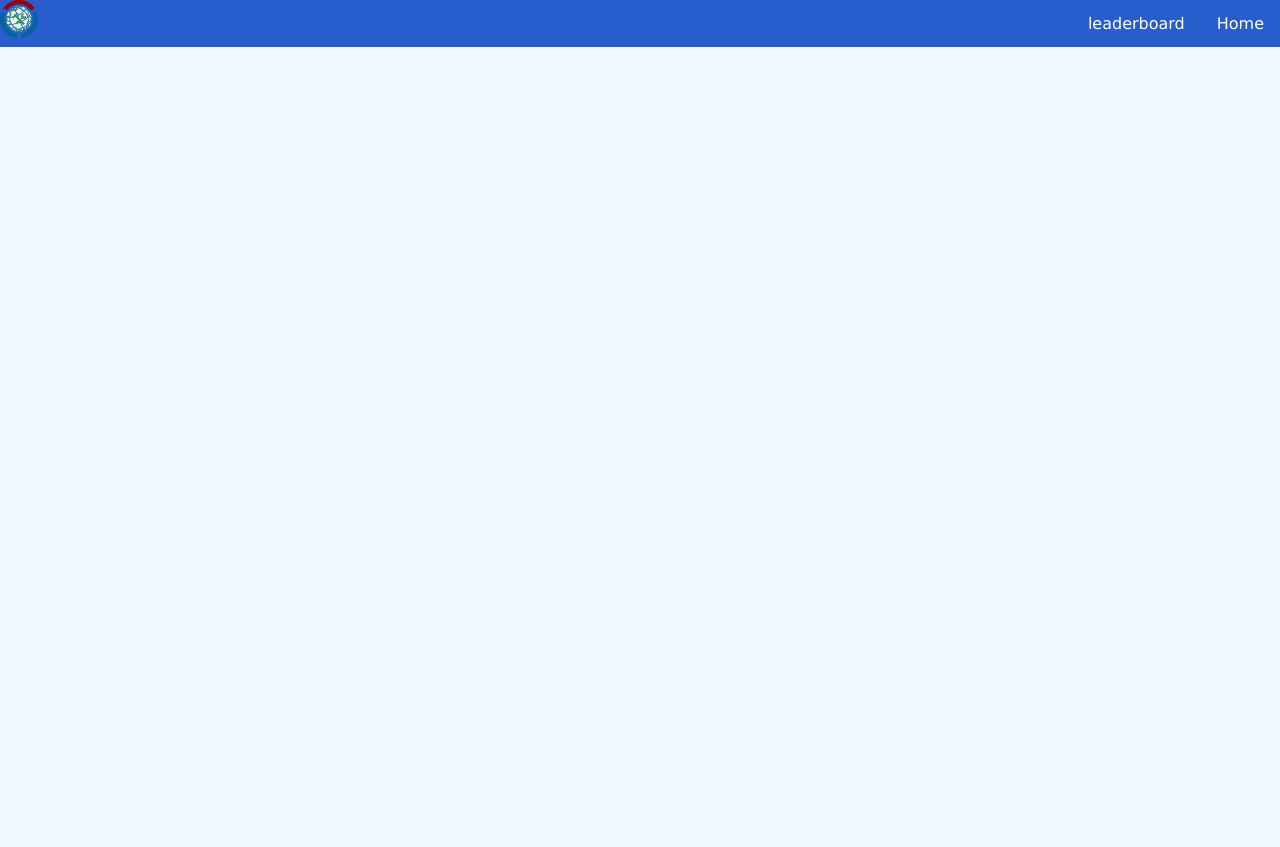
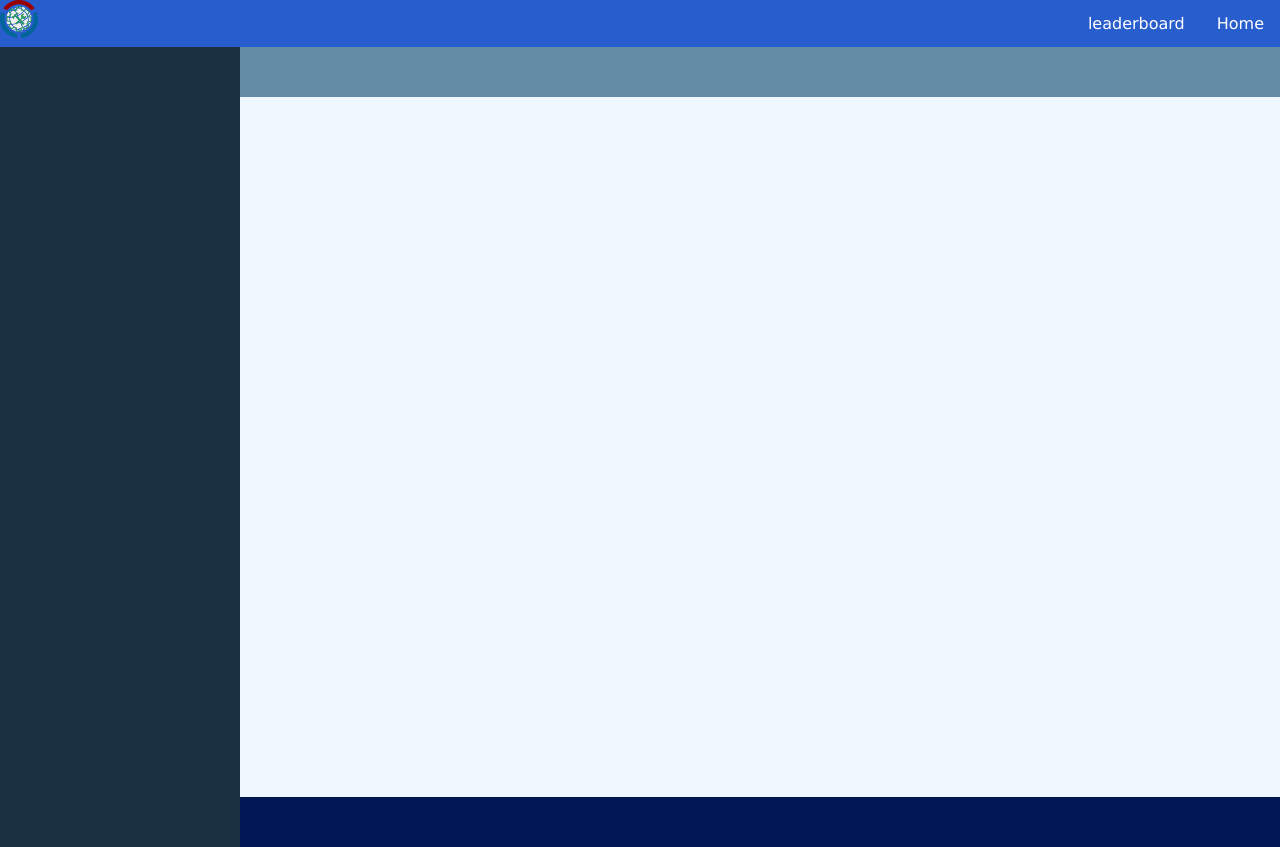
Before and after one commit to Princeadxisrael/Incite, a plain HTML site: page records.html in a window 1280 px wide. Before the commit the page ends 800 px from the top, so only its background shows below. Drawn offline with Linux system fonts and the light colour scheme.

Commit message:
Added Grid Containers for DAshboard Grid containers added, grid contaiers styled bug:none

```diff
--- a/homepagestyle.css
+++ b/homepagestyle.css
@@ -1,3 +1,7 @@
+* {
+  margin: 0;
+  padding: 0;
+}
 body {
   margin-top: 0px;
   padding: 0px;
@@ -7,14 +11,9 @@ body {
 button {
   padding: 5px;
   width: 150px;
-
   float: center;
   margin-left: 350px;
 }
-
-/* .homepagedesign {
-  background-color: rgb(81, 236, 10);
-} */
 
 .firstheading {
   margin-top: 0px;
@@ -22,21 +21,6 @@ button {
   font-size: 70px;
   color: rgb(21, 143, 5);
 }
-
-/* .leaderboard {
-  border: none;
-  padding: 0.5rem 2rem;
-  /* font-size: 1.6rem; */
-/*
-  font-family: inherit;
-  text-align: left;
-  width: 12rem;
-  border-radius: 10rem;
-  margin-left: 60rem;
-  color: inherit;
-  border: 1px solid #fff;
-  transition: all 0.3s;
-} */
 
 input {
   height: 30px;
@@ -73,10 +57,6 @@ button a:hover {
   color: rgb(40, 93, 206);
 }
 
-/* button :hover {
-  color: hotpink;
-} */
-
 .endingComment {
   align-items: center;
   justify-content: center;
@@ -84,9 +64,6 @@ button a:hover {
   margin-top: 50px;
 }
 
-/* .navigationbar {
-  position: relative;
-} */
 nav ul {
   list-style-type: none;
   margin: 0;
--- a/records.css
+++ b/records.css
@@ -40,3 +40,37 @@ li a {
   padding: 14px 16px;
   text-decoration: none;
 }
+
+/* give grid parameters to parent grid-container */
+.grid-container {
+  display: grid;
+  grid-template-columns: 240px 1fr;
+  grid-template-rows: 50px 1fr 50px;
+  grid-template-areas:
+    "sidebar header"
+    "sidebar main"
+    "sidebar footer";
+  height: 100vh;
+}
+/* give chiled elemennt grid names */
+
+.header {
+  grid-area: header;
+  background-color: #648ca6;
+  display: flex;
+  align-items: center;
+  justify-content: space-between;
+  padding: 0, 16px;
+}
+.sidebar {
+  grid-area: sidebar;
+  background-color: #1b3141;
+}
+.main {
+  grid-area: main;
+  background-color: inherit;
+}
+.footer {
+  grid-area: footer;
+  background-color: #021855;
+}
--- a/records.html
+++ b/records.html
@@ -20,5 +20,14 @@
         </li>
       </ul>
     </nav>
+    <main>
+      <!-- create a grid-container and div for each element in the container -->
+      <div class="grid-container">
+        <header class="header"></header>
+        <aside class="sidebar"></aside>
+        <main class="main"></main>
+        <footer class="footer"></footer>
+      </div>
+    </main>
   </body>
 </html>
```
